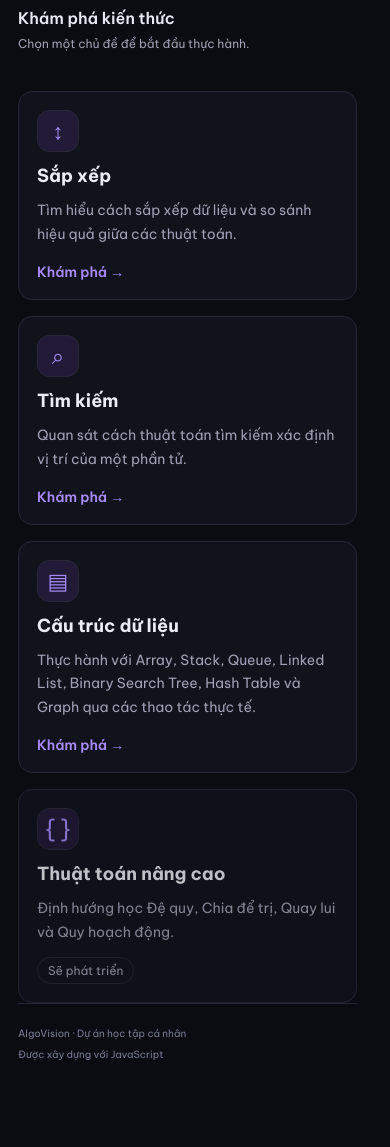
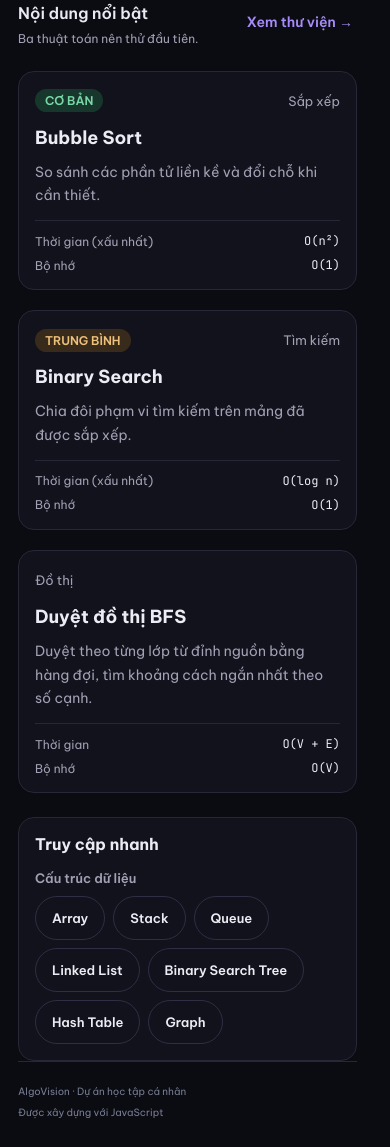
Before and after one commit to Nggvanchi/AlgoVision, a website built with Vite: page index.html in a window 390 px wide. Shown: the part 551-1698 px from the top of the page. Before the commit the page ends 1640 px from the top, so only its background shows below. Built offline with nearby package versions, Linux system fonts and the light colour scheme.

Commit message:
feat: Dashboard thêm Nội dung nổi bật (3 card) và Truy cập nhanh (chip), bỏ khối thẻ cũ
Thay "Khám phá kiến thức" (4 thẻ chủ đề + thẻ "Sẽ phát triển") bằng:
- Nội dung nổi bật: Bubble Sort, Binary Search, Duyệt đồ thị BFS (button, mở thẳng visualizer qua data-dashboard-open).
  Tên, mô tả, độ khó, Big-O của Bubble/Binary trùng thẻ thư viện; BFS không có badge độ khó (app không xếp độ khó cho BFS),
  O(V + E) và O(V) khớp mô tả BFS trong src/graph.js.
- Truy cập nhanh: 7 chip cấu trúc (đúng tên, thứ tự, đích của 7 thẻ thư viện) và 2 chip giải thuật (Sắp xếp, Tìm kiếm); chip cao 44px.
  Mobile (<= 700px): lưới 1 cột, ẩn nhóm giải thuật. Không có "Đệ quy" (quyết định 4).
tests/dashboard-featured.test.js: 9 test mới, đã chạy đỏ trước (9/9 fail); phá thử 12 chỗ, cả 12 đều bị bắt.
Test cũ đổi có lý do: dashboard-copy (thẻ "Cấu trúc dữ liệu" liệt kê tên -> nhóm chip có đủ 7 cấu trúc, cùng ý kiểm tra);
av-tokens FONT_SIZE_APPLIED (.dashboard-card-link/.dashboard-card-status bị gỡ cùng khối thẻ cũ -> thay một-một bằng
.dashboard-text-link/.dashboard-card-kind, cùng token cỡ chữ). Số test không giảm (1415 -> 1444).

```diff
--- a/public/templates/app.html
+++ b/public/templates/app.html
@@ -146,67 +146,80 @@
             </figure>
         </div>
 
-        <section class="dashboard-content">
+        <section class="dashboard-content" aria-labelledby="dashboard-featured-title">
             <div class="section-heading">
                 <div>
-                    <h3>Khám phá kiến thức</h3>
-                    <p>Chọn một chủ đề để bắt đầu thực hành.</p>
+                    <h3 id="dashboard-featured-title">Nội dung nổi bật</h3>
+                    <p>Ba thuật toán nên thử đầu tiên.</p>
                 </div>
+                <button type="button" class="dashboard-text-link" data-dashboard-target="sorting">Xem thư viện →</button>
             </div>
 
             <div class="dashboard-grid">
-                <button
-                    class="dashboard-card"
-                    data-dashboard-target="sorting"
-                >
-                    <span class="dashboard-card-icon">↕</span>
-                    <span class="dashboard-card-title">Sắp xếp</span>
-                    <span class="dashboard-card-description">
-                        Tìm hiểu cách sắp xếp dữ liệu và so sánh
-                        hiệu quả giữa các thuật toán.
+                <button type="button" class="dashboard-card" data-dashboard-open="sorting:bubble">
+                    <span class="card-top">
+                        <span class="difficulty easy">CƠ BẢN</span>
+                        <span class="dashboard-card-kind">Sắp xếp</span>
                     </span>
-                    <span class="dashboard-card-link">Khám phá →</span>
+                    <span class="dashboard-card-title">Bubble Sort</span>
+                    <span class="dashboard-card-description">So sánh các phần tử liền kề và đổi chỗ khi cần thiết.</span>
+                    <span class="card-footer">
+                        <span class="card-metric"><span>Thời gian (xấu nhất)</span><code>O(n²)</code></span>
+                        <span class="card-metric"><span>Bộ nhớ</span><code>O(1)</code></span>
+                    </span>
                 </button>
 
-                <button
-                    class="dashboard-card"
-                    data-dashboard-target="searching"
-                >
-                    <span class="dashboard-card-icon">⌕</span>
-                    <span class="dashboard-card-title">Tìm kiếm</span>
-                    <span class="dashboard-card-description">
-                        Quan sát cách thuật toán tìm kiếm xác định
-                        vị trí của một phần tử.
+                <button type="button" class="dashboard-card" data-dashboard-open="searching:binary">
+                    <span class="card-top">
+                        <span class="difficulty medium">TRUNG BÌNH</span>
+                        <span class="dashboard-card-kind">Tìm kiếm</span>
                     </span>
-                    <span class="dashboard-card-link">Khám phá →</span>
+                    <span class="dashboard-card-title">Binary Search</span>
+                    <span class="dashboard-card-description">Chia đôi phạm vi tìm kiếm trên mảng đã được sắp xếp.</span>
+                    <span class="card-footer">
+                        <span class="card-metric"><span>Thời gian (xấu nhất)</span><code>O(log n)</code></span>
+                        <span class="card-metric"><span>Bộ nhớ</span><code>O(1)</code></span>
+                    </span>
                 </button>
 
-                <button
-                    class="dashboard-card"
-                    data-dashboard-target="structures"
-                >
-                    <span class="dashboard-card-icon">▤</span>
-                    <span class="dashboard-card-title">Cấu trúc dữ liệu</span>
-                    <span class="dashboard-card-description">
-                        Thực hành với Array, Stack, Queue, Linked List,
-                        Binary Search Tree, Hash Table và Graph
-                        qua các thao tác thực tế.
+                <button type="button" class="dashboard-card" data-dashboard-open="structure:graph:bfs">
+                    <span class="card-top">
+                        <span class="dashboard-card-kind">Đồ thị</span>
                     </span>
-                    <span class="dashboard-card-link">Khám phá →</span>
+                    <span class="dashboard-card-title">Duyệt đồ thị BFS</span>
+                    <span class="dashboard-card-description">Duyệt theo từng lớp từ đỉnh nguồn bằng hàng đợi, tìm khoảng cách ngắn nhất theo số cạnh.</span>
+                    <span class="card-footer">
+                        <span class="card-metric"><span>Thời gian</span><code>O(V + E)</code></span>
+                        <span class="card-metric"><span>Bộ nhớ</span><code>O(V)</code></span>
+                    </span>
                 </button>
-
-                <article class="dashboard-card dashboard-card-upcoming">
-                    <span class="dashboard-card-icon">{ }</span>
-                    <span class="dashboard-card-title">Thuật toán nâng cao</span>
-                    <span class="dashboard-card-description">
-                        Định hướng học Đệ quy, Chia để trị,
-                        Quay lui và Quy hoạch động.
-                    </span>
-                    <span class="dashboard-card-status">Sẽ phát triển</span>
-                </article>
             </div>
         </section>
 
+        <section class="dashboard-quick" aria-labelledby="dashboard-quick-title">
+            <h3 id="dashboard-quick-title">Truy cập nhanh</h3>
+            <div class="dashboard-quick-groups">
+                <div class="dashboard-quick-group dashboard-quick-structures">
+                    <h4>Cấu trúc dữ liệu</h4>
+                    <ul class="dashboard-chips">
+                        <li><button type="button" class="dashboard-chip" data-dashboard-open="structure:array">Array</button></li>
+                        <li><button type="button" class="dashboard-chip" data-dashboard-open="structure:stack">Stack</button></li>
+                        <li><button type="button" class="dashboard-chip" data-dashboard-open="structure:queue">Queue</button></li>
+                        <li><button type="button" class="dashboard-chip" data-dashboard-open="structure:linked-list">Linked List</button></li>
+                        <li><button type="button" class="dashboard-chip" data-dashboard-open="structure:bst">Binary Search Tree</button></li>
+                        <li><button type="button" class="dashboard-chip" data-dashboard-open="structure:hash-table">Hash Table</button></li>
+                        <li><button type="button" class="dashboard-chip" data-dashboard-open="structure:graph">Graph</button></li>
+                    </ul>
+                </div>
+                <div class="dashboard-quick-group dashboard-quick-algorithms">
+                    <h4>Giải thuật</h4>
+                    <ul class="dashboard-chips">
+                        <li><button type="button" class="dashboard-chip dashboard-chip-blue" data-dashboard-target="sorting">Sắp xếp</button></li>
+                        <li><button type="button" class="dashboard-chip dashboard-chip-blue" data-dashboard-target="searching">Tìm kiếm</button></li>
+                    </ul>
+                </div>
+            </div>
+        </section>
     </section>
 
     <section class="page-heading">
--- a/src/style.css
+++ b/src/style.css
@@ -2598,7 +2598,7 @@ button.structure-card:focus-visible,
 .dashboard-section {
   display: flex;
   flex-direction: column;
-  gap: 36px;
+  gap: 28px;
   padding-top: 28px;
 }
 
@@ -2755,13 +2755,24 @@ button.structure-card:focus-visible,
 .dashboard-content {
   display: flex;
   flex-direction: column;
-  gap: 20px;
+  gap: 4px;
+}
+
+.dashboard-text-link {
+  padding: 10px 4px;
+  border: 0;
+  background: transparent;
+  color: var(--av-primary-text);
+  font: inherit;
+  font-size: var(--av-fs-body-sm);
+  font-weight: 600;
+  cursor: pointer;
 }
 
 .dashboard-grid {
   display: grid;
-  grid-template-columns: repeat(2, minmax(0, 1fr));
-  gap: 16px;
+  grid-template-columns: repeat(3, minmax(0, 1fr));
+  gap: 20px;
 }
 
 .dashboard-card {
@@ -2772,7 +2783,7 @@ button.structure-card:focus-visible,
   min-width: 0;
   padding: 22px;
   border: 1px solid var(--border);
-  border-radius: 14px;
+  border-radius: 16px;
   background: var(--panel);
   color: var(--text);
   font: inherit;
@@ -2791,16 +2802,20 @@ button.dashboard-card:hover {
   transform: translateY(-3px);
 }
 
-.dashboard-card-icon {
-  display: grid;
-  width: 42px;
-  height: 42px;
-  place-items: center;
-  border: 1px solid var(--border);
-  border-radius: 12px;
-  background: rgba(139, 92, 246, 0.12);
-  color: var(--av-primary-text);
-  font-size: 22px;
+.dashboard-card .card-top {
+  width: 100%;
+  min-height: 26px;
+  margin-bottom: 0;
+}
+
+.dashboard-card .card-footer {
+  width: 100%;
+  margin-top: auto;
+}
+
+.dashboard-card-kind {
+  color: var(--muted);
+  font-size: var(--av-fs-caption);
 }
 
 .dashboard-card-title {
@@ -2814,45 +2829,81 @@ button.dashboard-card:hover {
   line-height: 1.7;
 }
 
-.dashboard-card-link {
-  margin-top: 4px;
-  color: var(--av-primary-text);
-  font-size: var(--av-fs-body-sm);
+.dashboard-quick {
+  padding: 22px;
+  border: 1px solid var(--border);
+  border-radius: 16px;
+  background: var(--panel);
+}
+
+.dashboard-quick h3 {
+  margin: 0 0 16px;
+  font-size: var(--av-fs-card);
+}
+
+.dashboard-quick-groups {
+  display: grid;
+  grid-template-columns: repeat(2, minmax(0, 1fr));
+  gap: 32px;
+}
+
+.dashboard-quick h4 {
+  margin: 0 0 10px;
+  color: var(--av-text-muted);
+  font-size: var(--av-fs-caption);
   font-weight: 600;
 }
 
-.dashboard-card-upcoming {
-  opacity: 0.8;
-}
-
-.dashboard-card-status {
-  padding: 5px 10px;
-  border: 1px solid var(--border);
+.dashboard-chips {
+  display: flex;
+  flex-wrap: wrap;
+  gap: 8px;
+  margin: 0;
+  padding: 0;
+  list-style: none;
+}
+
+.dashboard-chip {
+  min-height: 44px;
+  padding: 0 16px;
+  border: 1px solid var(--av-border-strong);
   border-radius: 999px;
-  color: var(--text-muted);
-  font-size: var(--av-fs-label);
+  background: transparent;
+  color: var(--text);
+  font: inherit;
+  font-size: var(--av-fs-caption);
+  font-weight: 600;
+  cursor: pointer;
+  transition: border-color 0.2s ease, background 0.2s ease;
+}
+
+.dashboard-chip:hover {
+  border-color: var(--av-primary-line);
+  background: var(--av-surface-2);
+}
+
+.dashboard-chip-blue:hover {
+  border-color: var(--av-accent);
 }
 
 @media (max-width: 700px) {
   .dashboard-section {
-    gap: 28px;
+    gap: 24px;
     padding-top: 18px;
   }
 
-  .dashboard-hero {
-    padding-top: 16px;
-  }
-
-  .dashboard-hero h2 {
-    font-size: 30px;
-  }
-
-  .dashboard-grid {
+  .dashboard-grid,
+  .dashboard-quick-groups {
     grid-template-columns: minmax(0, 1fr);
   }
 
-  .dashboard-card {
-    padding: 18px;
+  .dashboard-quick-algorithms {
+    display: none;
+  }
+
+  .dashboard-card,
+  .dashboard-quick {
+    padding: 16px;
   }
 }
 
```
Also changed, not shown: tests/av-tokens.test.js (+3 -2 lines), tests/dashboard-copy.test.js (+5 -5 lines), tests/dashboard-featured.test.js (added, +155 -0 lines).
